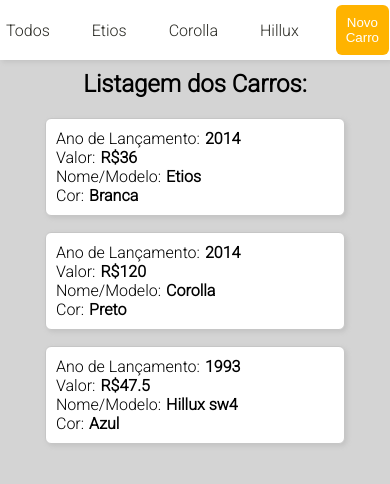
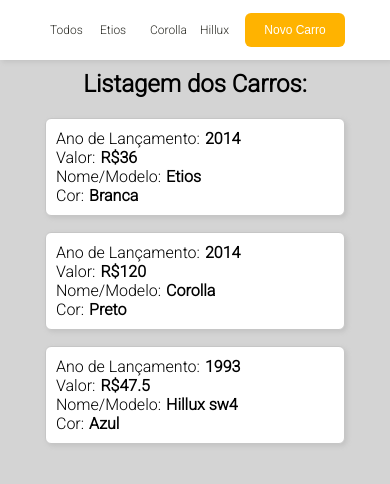
Before and after one commit to keilamadap/listagem-carros, a React (Create React App) app: page / in a window 390 px wide. Shown: the top 484 px of the page. Built offline with nearby package versions, Linux system fonts and the light colour scheme.

Commit message:
fix: responsividade

```diff
--- a/src/components/Menu/styles.js
+++ b/src/components/Menu/styles.js
@@ -10,10 +10,13 @@
   background-color: #fff;
   padding: 10px;
   box-shadow: 2px 2px 5px 0px rgba(194, 194, 194, 1);
-
   display: flex;
   justify-content: center;
   align-items: center;
+
+  @media (max-width: 500px) {
+    gap: 0;
+  }
 `;
 
 export const Paragraph = styled.p`
@@ -28,6 +31,10 @@
     padding: 5px;
     color: #54b3d6;
   }
+  @media (max-width: 500px) {
+    font-size: 12px;
+    width: 50px;
+  }
 `;
 
 export const Button = styled.button`
@@ -41,4 +48,9 @@
   &:hover {
     background-color: #f0aa00;
   }
+
+  @media (max-width: 500px) {
+    font-size: 12px;
+    width: 100px;
+  }
 `;
```
